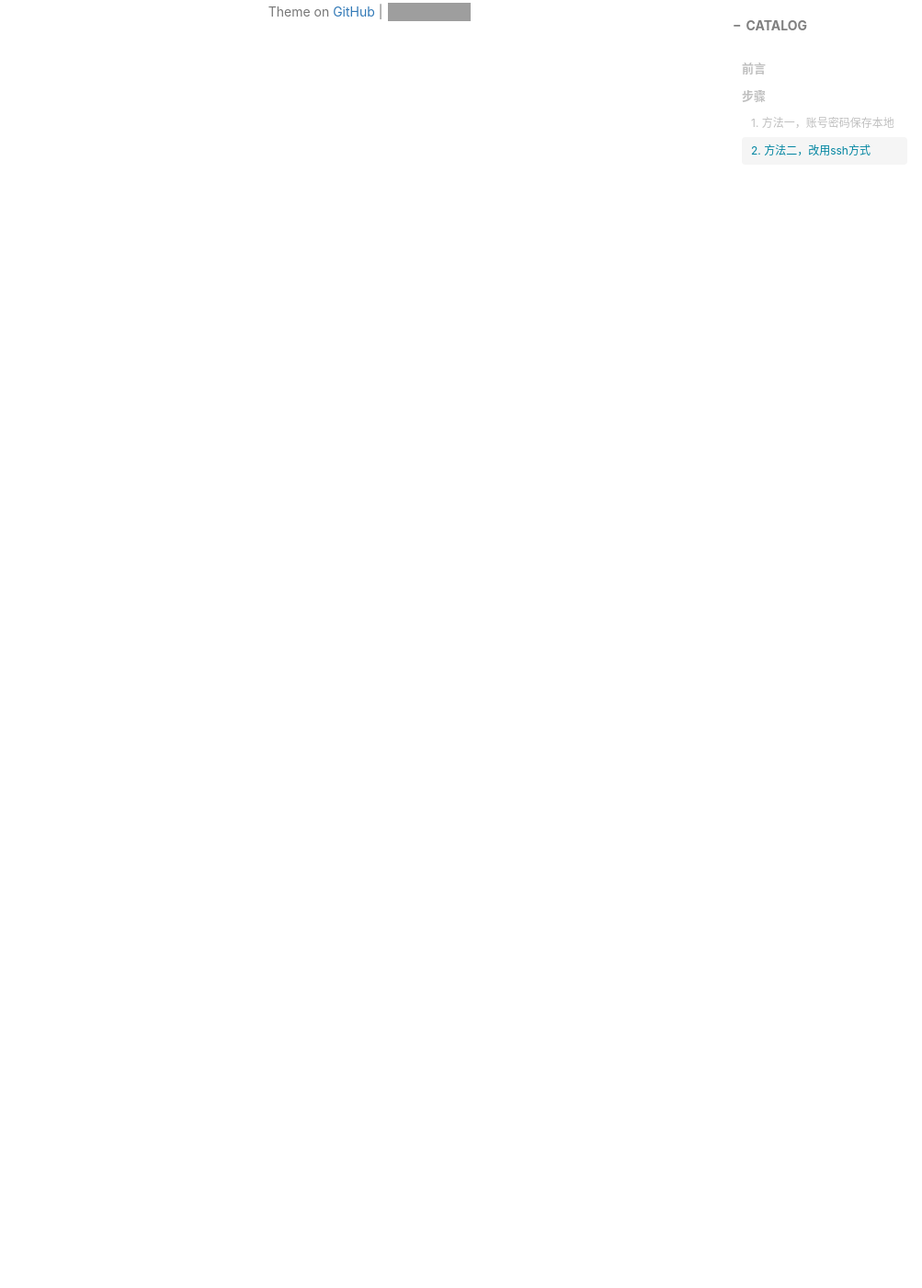
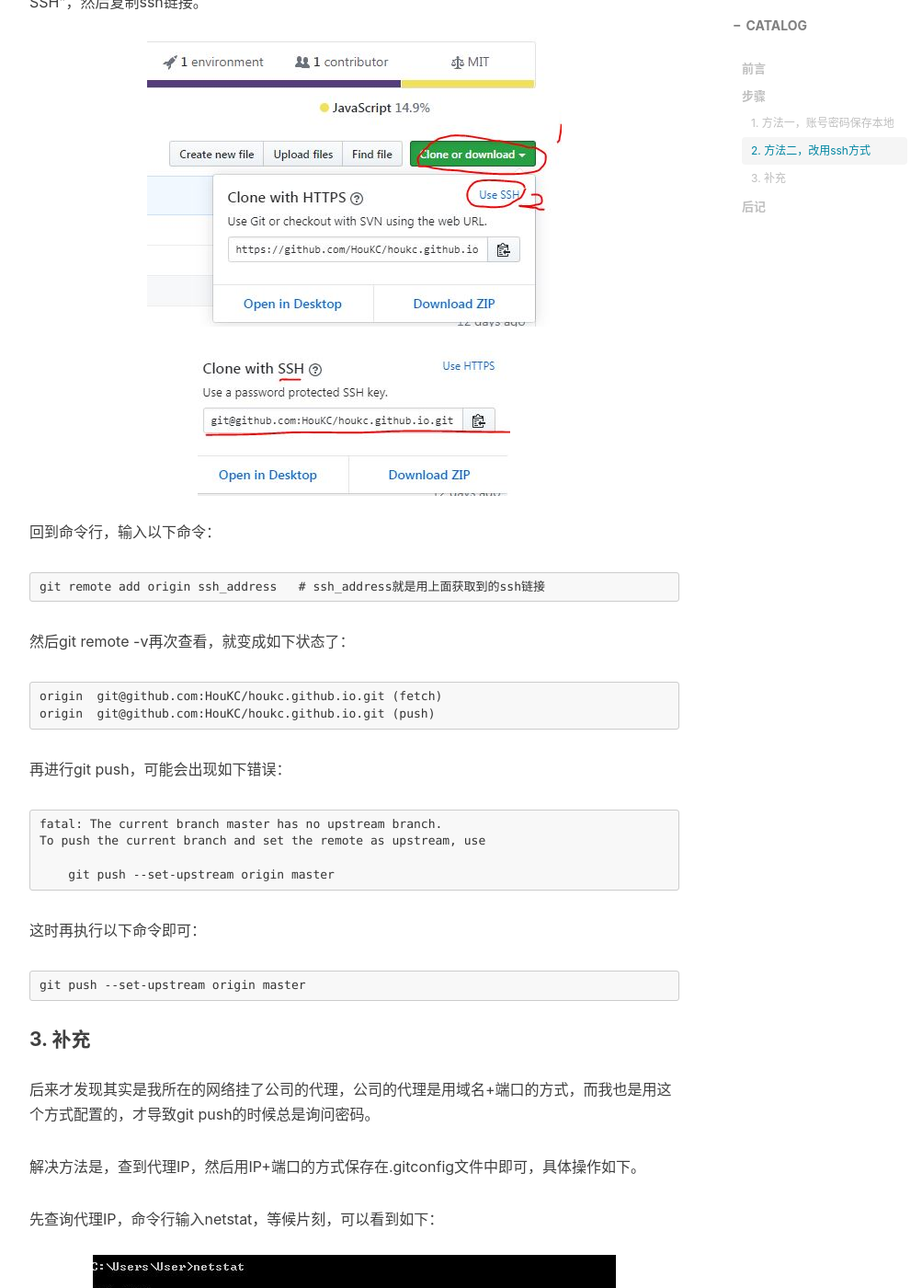
Before and after one commit to HouKC/houkc.github.io, a Jekyll site: the page built from _posts/2019-12-04-gitPushProblem.md, in a window 1280 px wide and 1400 px high, scrolled down 1612 px. Shown: the whole window at 92% size, without its empty margins (233-1236 px from the left). Built offline with Jekyll 4.4.1, drawn with Linux system fonts in a browser that asks for light colours; nearby versions of some CDN libraries; comment, search, counter and statistics services are not loaded; before the commit the page ends 1729 px from its top, so only the background shows below that; some of the changed text lies outside the part shown; grey boxes are pictures that could not be loaded.

Commit message:
update 2019-12-04-gitPushProblem.md

````diff
--- a/_posts/2019-12-04-gitPushProblem.md
+++ b/_posts/2019-12-04-gitPushProblem.md
@@ -25,3 +25,57 @@ git config --global credential.helper store
 执行上述命令之后会在C:/users/user/目录中产生一个文件.git-credentials，这个文件保存着一个链接，是记录你的账号和密码的。
 
 #### 2. 方法二，改用ssh方式
+首先输入以下命令查看git的pull/push方式：
+```
+git remote -v
+```
+得到如下结果：
+```
+origin  https://github.com/HouKC/houkc.github.io.git (fetch)
+origin  https://github.com/HouKC/houkc.github.io.git (push)
+```
+接着输入以下命令移除http方式：
+```
+git remote rm origin
+git remote -v
+```
+这时候再查结果已经是空了，然后我们在GitHub仓库中，点击“Clone and download”，点击“Use SSH”，然后复制ssh链接。
+ ![ssh1](https://raw.githubusercontent.com/HouKC/HouKC.github.io/master/img/gitPushProblem-ssh1.jpg)
+ ![ssh2](https://raw.githubusercontent.com/HouKC/HouKC.github.io/master/img/gitPushProblem-ssh2.jpg)
+回到命令行，输入以下命令：
+```
+git remote add origin ssh_address   # ssh_address就是用上面获取到的ssh链接
+```
+然后git remote -v再次查看，就变成如下状态了：
+```
+origin  git@github.com:HouKC/houkc.github.io.git (fetch)
+origin  git@github.com:HouKC/houkc.github.io.git (push)
+```
+再进行git push，可能会出现如下错误：
+```
+fatal: The current branch master has no upstream branch.
+To push the current branch and set the remote as upstream, use
+
+    git push --set-upstream origin master
+```
+这时再执行以下命令即可：
+```
+git push --set-upstream origin master
+```
+
+#### 3. 补充
+后来才发现其实是我所在的网络挂了公司的代理，公司的代理是用域名+端口的方式，而我也是用这个方式配置的，才导致git push的时候总是询问密码。
+
+解决方法是，查到代理IP，然后用IP+端口的方式保存在.gitconfig文件中即可，具体操作如下。
+
+先查询代理IP，命令行输入netstat，等候片刻，可以看到如下：
+ ![net](https://raw.githubusercontent.com/HouKC/HouKC.github.io/master/img/gitPushProblem-net.jpg)
+在命令行输入以下命令，其中IP地址和端口号替换为上图中的外部地址即可：
+```
+git config --global unset http.proxy
+git config --global http.proxy "10.xx.xx.xx:8081"
+```
+## 后记
+参考：
+
+[解决GitHub每次push时都提示输入用户名和密码的问题](https://blog.csdn.net/mr_javascript/article/details/83043174)
````
Also changed, not shown: img/gitPushProblem-net.jpg (added), img/gitPushProblem-ssh1.jpg (added), img/gitPushProblem-ssh2.jpg (added).
